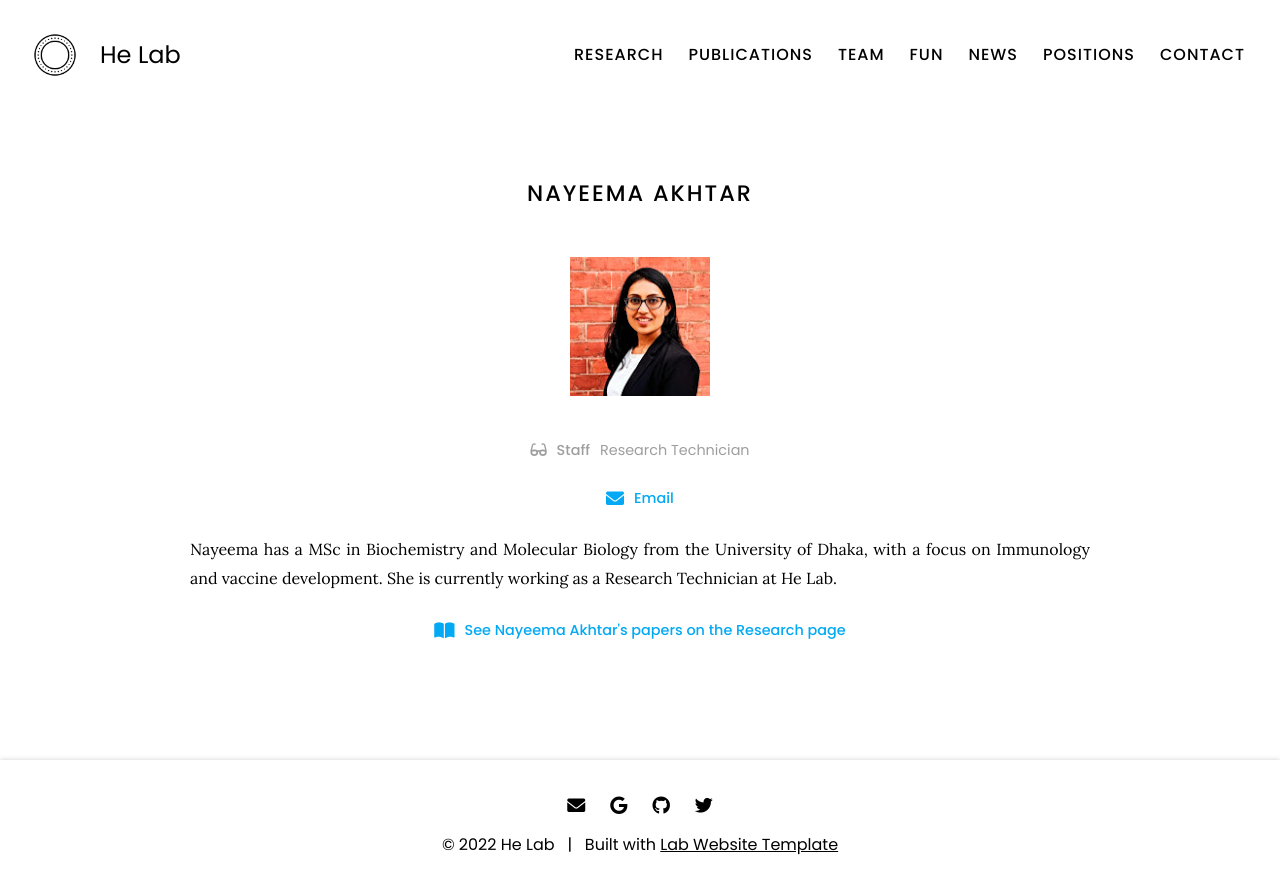
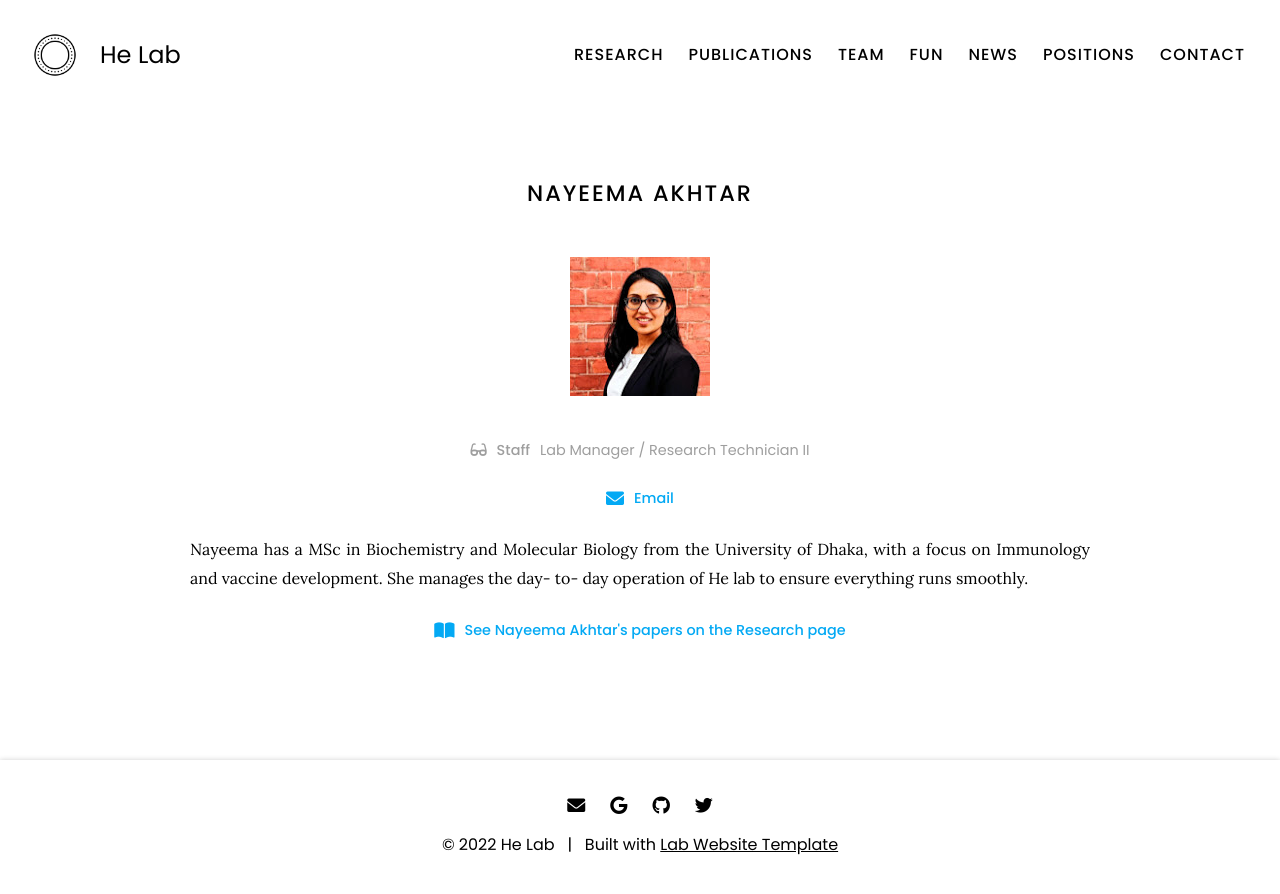
Before and after one commit to vivianschu/blue, a Jekyll site: the page built from _members/nayeema-akhtar.md, in a window 1280 px wide. Shown: the top 894 px of the page. Built offline with Jekyll 4.4.1, drawn with Linux system fonts in a browser that asks for light colours.

Commit message:
Update nayeema-akhtar.md

```diff
--- a/_members/nayeema-akhtar.md
+++ b/_members/nayeema-akhtar.md
@@ -1,7 +1,7 @@
 ---
 name: Nayeema Akhtar
 image: images/nayeema-akhtar.jpg
-description: Research Technician
+description: Lab Manager / Research Technician II
 role: staff
 group: current
 aliases:
@@ -11,5 +11,4 @@ links:
   email: nayeema.akhtar@uhnresearch.ca
 ---
 
-Nayeema has a MSc in Biochemistry and Molecular Biology from the University of Dhaka, with a focus on Immunology and vaccine development.
-She is currently working as a Research Technician at He Lab.
+Nayeema has a MSc in Biochemistry and Molecular Biology from the University of Dhaka, with a focus on Immunology and vaccine development. She manages the day- to- day operation of He lab to ensure everything runs smoothly.
```
